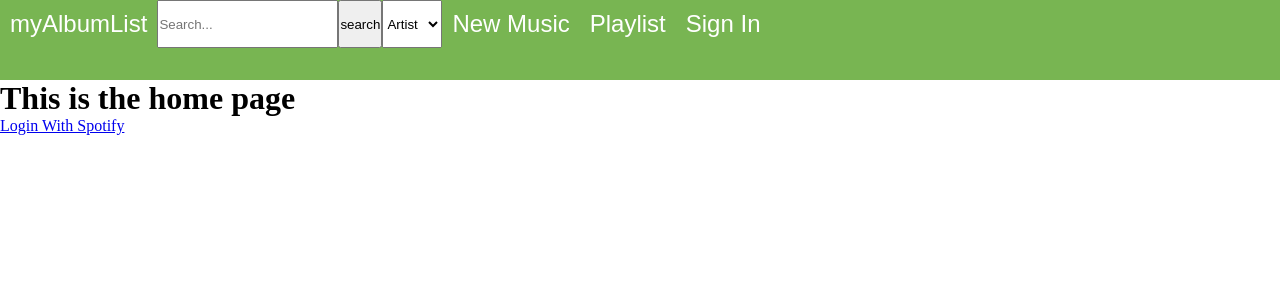
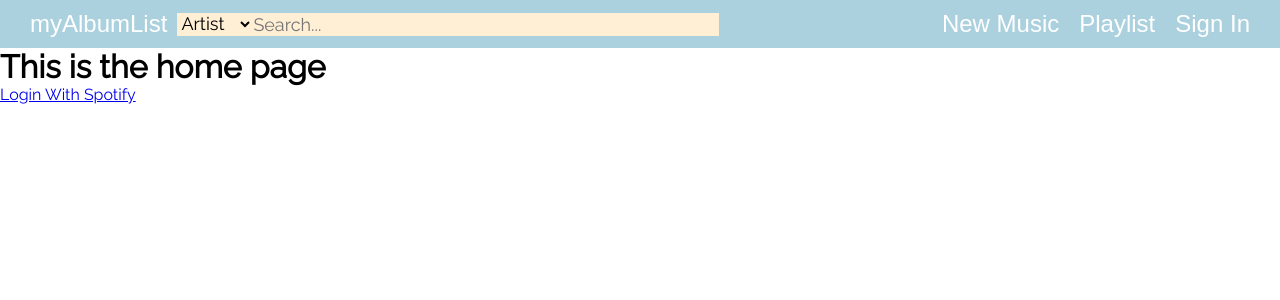
Before and after one commit to BingBlingBoy/MyAlbumList, a React (Vite) app in the folder client/: page / in a window 1280 px wide. Shown: the top 300 px of the page. Built offline with nearby package versions, Linux system fonts and the light colour scheme; no server answers.

Commit message:
Made the navbar styling better and fixed a few type definitions

```diff
--- a/client/package.json
+++ b/client/package.json
@@ -17,6 +17,8 @@
     "qs": "^6.11.2",
     "react": "^18.2.0",
     "react-dom": "^18.2.0",
+    "react-error-boundary": "^4.0.10",
+    "react-icons": "^4.10.1",
     "react-query": "^4.0.0-beta.3",
     "react-router-dom": "^6.14.1",
     "styled-components": "^6.0.2"
--- a/client/src/components/Dropdown.tsx
+++ b/client/src/components/Dropdown.tsx
@@ -1,9 +1,18 @@
-const Dropdown = ({ searchField, onSearchFieldChange}) => {
+import {
+    Select
+} from "./styles/Dropdown.style"
+
+interface props {
+    searchField: string
+    handleSearchFieldChange: React.ChangeEventHandler<HTMLSelectElement> | undefined
+}
+
+const Dropdown = ({ searchField , handleSearchFieldChange }: props) => {
     const content = (
-        <select value={searchField} onChange={onSearchFieldChange}>
+        <Select value={searchField} onChange={handleSearchFieldChange}>
             <option value="artist">Artist</option>
             <option value="album">Album</option>
-        </select>
+        </Select>
     )
 
     return content
--- a/client/src/components/Navbar.tsx
+++ b/client/src/components/Navbar.tsx
@@ -1,8 +1,13 @@
 import {
     NavbarContainer,
     NavbarLinkContainer,
-    NavbarLink
+    NavbarInnerContainer,
+    NavbarLink,
+    NavbarLeftContainer,
+    NavbarRightContainer,
+    NavbarMiddleContainer
 } from "./styles/Navbar.style"
+
 import SearchBar from "./Searchbar"
 import { getAccessToken } from "../services/UseAccessToken";
 import { useEffect, useState } from "react";
@@ -19,13 +24,17 @@ const NavBar = () => {
     return (
         <>
             <NavbarContainer>
-                <NavbarLinkContainer>
+                <NavbarLeftContainer>
                     <NavbarLink to="/">myAlbumList</NavbarLink>
+                </NavbarLeftContainer>
+                <NavbarMiddleContainer>
                     <SearchBar accessToken={accessToken}/>
+                </NavbarMiddleContainer>
+                <NavbarRightContainer>
                     <NavbarLink to="/new-music">New Music</NavbarLink>
                     <NavbarLink to="/playlists">Playlist</NavbarLink>
                     <NavbarLink to="/sign-in">Sign In</NavbarLink>
-                </NavbarLinkContainer>
+                </NavbarRightContainer>
             </NavbarContainer>
         </>
     )
--- a/client/src/components/Searchbar.tsx
+++ b/client/src/components/Searchbar.tsx
@@ -1,6 +1,13 @@
 import { useState } from "react"
 import Dropdown from "./Dropdown"
 import { useNavigate } from "react-router-dom"
+import {
+    SearchbarContainer,
+    Input,
+    Button,
+    Form
+} from "./styles/Searchbar.style"
+import { FaMagnifyingGlass} from "react-icons/fa6";
 
 type accessTokenProps = {
     accessToken: string,
@@ -25,19 +32,21 @@ const SearchBar = ({accessToken}: accessTokenProps) => {
 
     const content = (
         <>
-            <input
+            <SearchbarContainer>
+                    <Form>
+                        <Dropdown searchField={searchField} handleSearchFieldChange={handleSearchFieldChange}/>
+                        <Input
                         type="input"
                         placeholder="Search..."
-            onKeyUp = {(event) => {
+                        onKeyUp = {(event: React.KeyboardEvent<HTMLInputElement>) => {
                             if (event.key === "Enter") {
                                 {handleSearch}
                             }
                         }}
-            onChange={event => setSearchInput(event.target.value)}
-            />
+                        onChange={(event: React.ChangeEvent<HTMLInputElement>) => setSearchInput(event.target.value)} />
 
-            <button type="button" onClick={handleSearch}>search</button>
-            <Dropdown searchField={searchField} onSearchFieldChange={handleSearchFieldChange}/>
+                    </Form>
+            </SearchbarContainer>
         </>
     )
     return content
--- /dev/null
+++ b/client/src/components/styles/Dropdown.style.tsx
@@ -0,0 +1,11 @@
+import styled from "styled-components";
+
+export const Select = styled.select`
+    font-size: 18px;
+    background: papayawhip;
+    border: none;
+    ::placeholder {
+        color: palevioletred;
+    }
+
+`;
--- a/client/src/components/styles/Navbar.style.tsx
+++ b/client/src/components/styles/Navbar.style.tsx
@@ -2,20 +2,46 @@ import styled from "styled-components";
 import { Link } from "react-router-dom"
 
 // Color Palette
-// #78B552 dominant lightish green
-// #0059a5 like a matte blue
+// #0059a5 dominant like a matte blue
+// #78B552 lightish green
 // #e3f7d3 mossy greenish
 
 export const NavbarContainer = styled.nav`
     width: 100%;
-    height: 80px;
-    background-color: #78B552;
+    background-color: #abd1de;
     display: flex;
-    flex-direction: column;
+    flex-direction: row;
+    align-items: center;
+    padding-left: 1.25em;
+    padding-right: 1.25em;
+`;
+
+export const NavbarLeftContainer = styled.div`
+    flex: 0.05;
+    display: flex;
+    justify-content: flex-start;
+`;
+
+export const NavbarMiddleContainer = styled.div`
+    display: flex;
+    flex: 1
+`
+
+export const NavbarRightContainer = styled.div`
+    flex: 1;
+    width: 100%;
+    display: flex;
+    justify-content: flex-end;
 `;
 
 export const NavbarLinkContainer = styled.div`
     display: flex;
+`;
+
+export const NavbarInnerContainer = styled.div`
+  width: 100%;
+  height: 80px;
+  display: flex;
 `;
 
 export const NavbarLink = styled(Link)`
@@ -25,3 +51,10 @@ export const NavbarLink = styled(Link)`
     text-decoration: none;
     margin: 10px;
 `;
+
+export const LeftContainer = styled.div`
+  flex: 70%;
+  display: flex;
+  align-items: center;
+  padding-left: 5%;
+`;
--- /dev/null
+++ b/client/src/components/styles/Searchbar.style.tsx
@@ -0,0 +1,33 @@
+import styled from "styled-components"
+
+export const SearchbarContainer = styled.div`
+    background: #fff;
+    width: 100%;
+    max-width: 800px;
+`;
+
+export const Form = styled.form`
+    display: flex;
+    max-width: 800px;
+`;
+
+export const Input = styled.input`
+    width: 100%;
+    font-size: 18px;
+    display: inline-block;
+    background: papayawhip;
+    border: none;
+    ::placeholder {
+        color: palevioletred;
+    }
+`;
+
+export const Button = styled.button`
+    font-size: 18px;
+    display: inline-block;
+    background: papayawhip;
+    border: none;
+    ::placeholder {
+        color: palevioletred;
+    }
+`;
--- a/client/src/index.css
+++ b/client/src/index.css
@@ -1,5 +1,9 @@
+@import url('https://fonts.googleapis.com/css2?family=Raleway&display=swap');
+
+
 * {
     margin: 0;
     padding: 0;
     box-sizing: border-box;
+    font-family: 'Raleway', sans-serif;
 }
--- a/client/src/pages/Search/SearchPage.tsx
+++ b/client/src/pages/Search/SearchPage.tsx
@@ -18,12 +18,17 @@ const Search = () => {
     }
 
     const [response, setResponse] = useState([] as responseInformation[])
+    const [error, setError] = useState(null)
 
     const { state } = useLocation();
 
     useEffect(() => {
         const settingSearchQuery = () => {
-            getSearchQueryData(state).then(data => setResponse(data))
+            getSearchQueryData(state)
+                .then(data => {setResponse(data)})
+                .catch(error => {
+                    setError(error)
+                })
         }
 
         settingSearchQuery()
@@ -34,7 +39,13 @@ const Search = () => {
         <>
             <h1>THIS IS THE SEARCHBAR</h1>
             <br></br>
-            {response.map( (data, i) => {
+            {error
+                ? <h1>An error occurred while searching</h1>
+
+                :
+                response.length === 0 ? <h1>There is no searches</h1> :
+
+                response.map( (data, i) => {
                     return (
                         <div className="card" key={i}>
                             <div className="card-body" key={i}>
--- a/client/src/services/SearchQuery.tsx
+++ b/client/src/services/SearchQuery.tsx
@@ -17,11 +17,14 @@ export const getSearchQueryData = async (state: stateProps) => {
     }
     try {
         const response = await fetch('https://api.spotify.com/v1/search?q=' + searchInput + `&type=${searchField}`, searchParameters)
+        if (!response.ok) {
+            throw new Error("Couldn't fetch data")
+        }
         const data = await response.json()
         console.log(data)
         return data[field].items
-
-    } catch (err) {
-        console.log(err);
+    } catch (error) {
+        console.log(error)
+        return Promise.reject(error)
     }
 }
```
Also changed, not shown: client/src/utils/ErrorHandling.tsx (added), 1 other file (tests, documents, lock files or other folders). Lines whose indentation alone changed are shown as unchanged.
